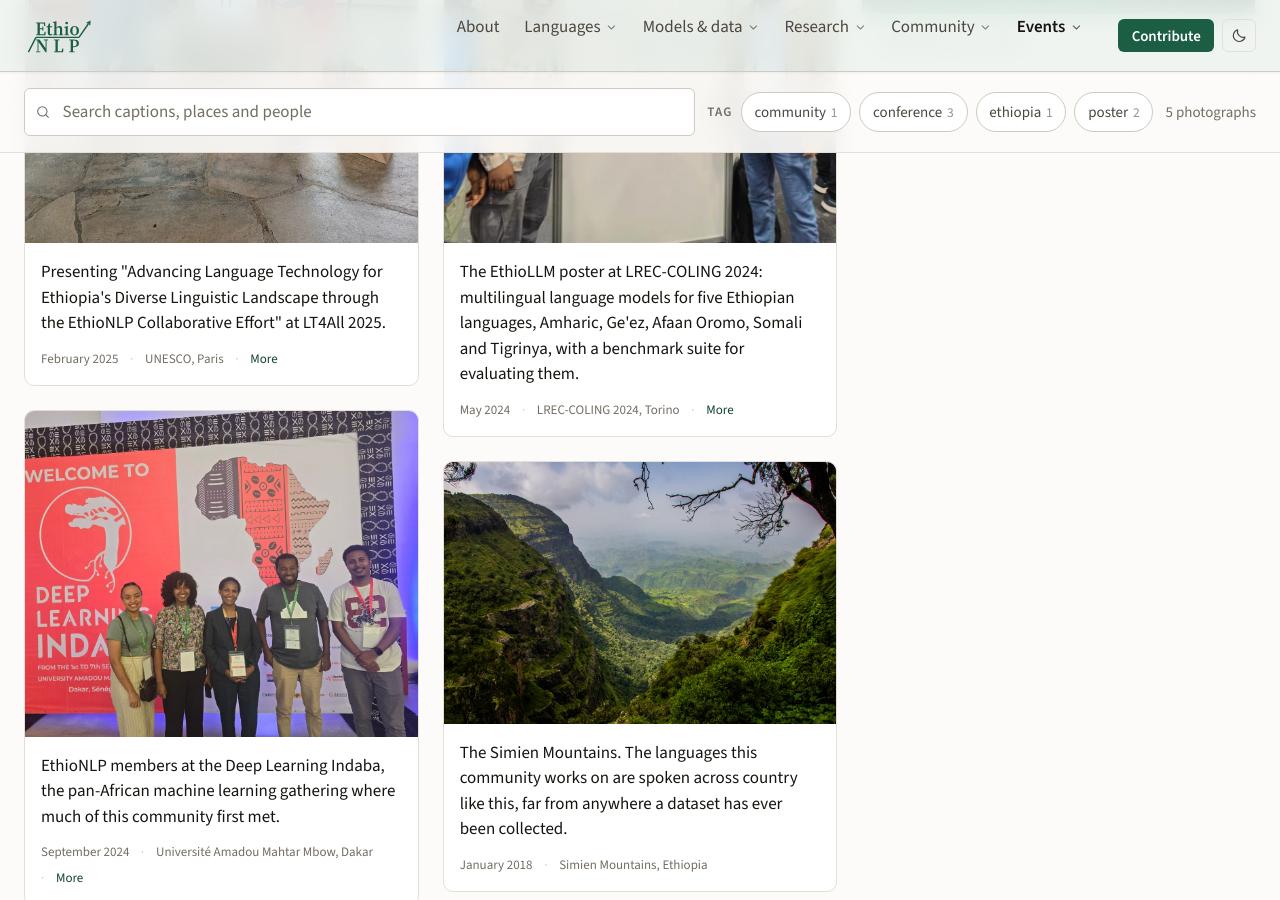
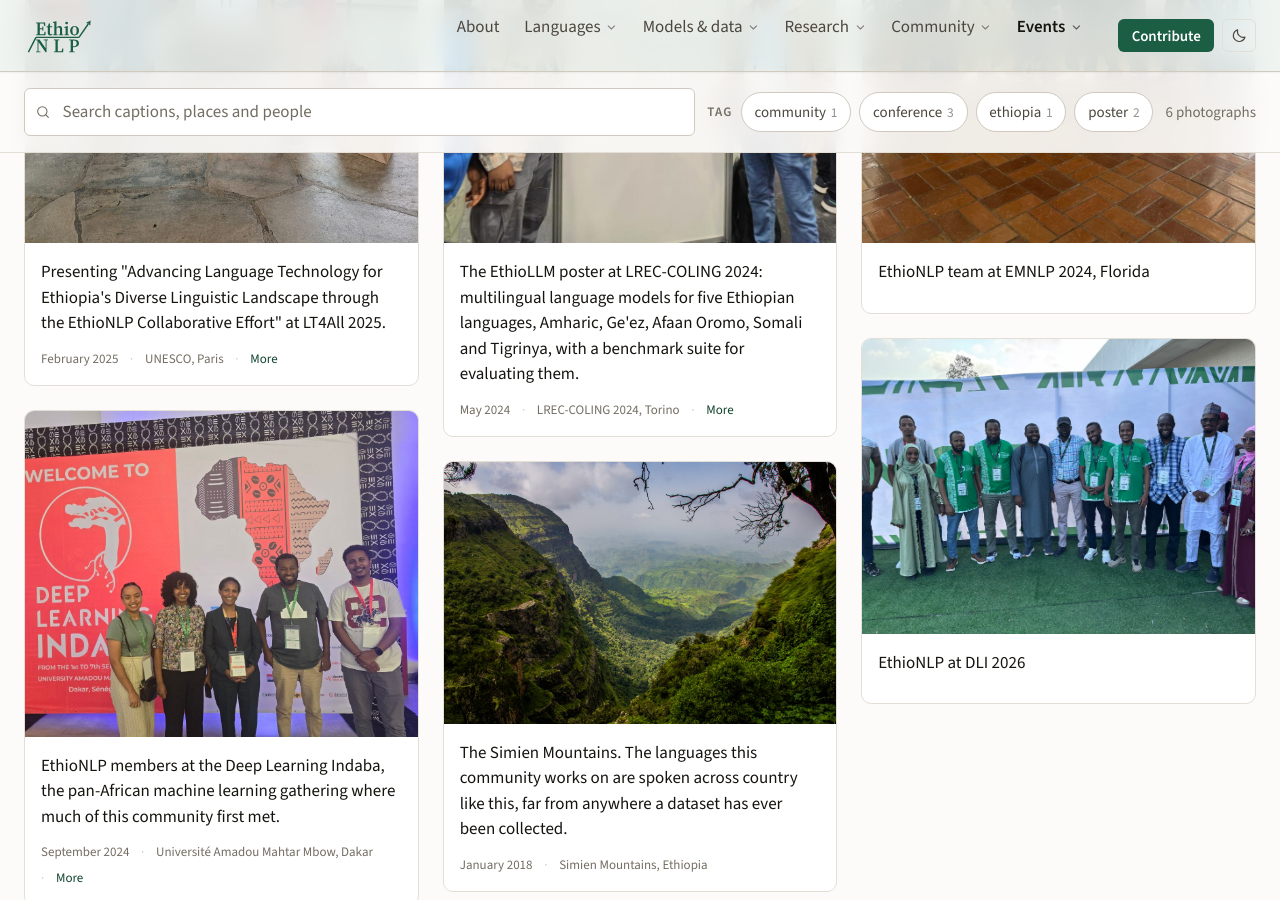
Before and after one commit to EthioNLP/ethionlp.github.io, a Jekyll site: the page built from gallery.html, in a window 1280 px wide and 900 px high, scrolled down 877 px. Built offline with Jekyll 4.4.1, drawn with Linux system fonts in a browser that asks for light colours.

Commit message:
photo: from #21

```diff
--- a/_data/gallery.yml
+++ b/_data/gallery.yml
@@ -58,3 +58,6 @@
 
 - src: /resources/img/gallery/ethionlp-at-dli-2026.jpg
   caption: "EthioNLP at DLI 2026"
+
+- src: /resources/img/gallery/ethionlp-team-at-emnlp-2024-florida.jpg
+  caption: "EthioNLP team at EMNLP 2024, Florida"
```
Also changed, not shown: resources/img/gallery/ethionlp-team-at-emnlp-2024-florida.jpg (added).
